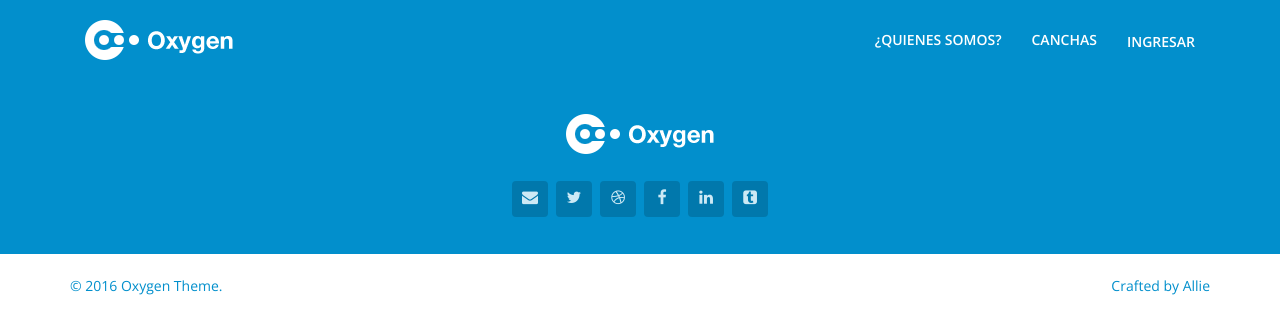
After one commit to Linkunder/dsi, a PHP site: page /Vista/recintos.php in a window 1280 px wide. The commit adds this page. Shown: the top 334 px of the page. Run offline with PHP 8.4, Linux system fonts and the light colour scheme; some libraries are stand-ins or nearby versions.

Commit message:
Hay que arreglar el header
jajaj no lo ahre ahora porque hare otras cosas

```diff
--- /dev/null
+++ b/Vista/header.php
@@ -0,0 +1,71 @@
+<!DOCTYPE html>
+<html lang="en">
+<head>
+  <meta charset="utf-8">
+  <meta name="viewport" content="width=device-width, initial-scale=1.0">
+  <meta name="description" content="">
+  <meta name="author" content="">
+  <title>MatchDay | A jugar!</title>
+  <link href="css/bootstrap.min.css" rel="stylesheet">
+  <link href="css/animate.min.css" rel="stylesheet">
+  <link href="css/font-awesome.min.css" rel="stylesheet">
+  <link href="css/lightbox.css" rel="stylesheet">
+  <link href="css/main.css" rel="stylesheet">
+  <link id="css-preset" href="css/presets/preset1.css" rel="stylesheet">
+  <link href="css/responsive.css" rel="stylesheet">
+
+  <!--[if lt IE 9]>
+    <script src="js/html5shiv.js"></script>
+    <script src="js/respond.min.js"></script>
+  <![endif]-->
+
+  <link href='http://fonts.googleapis.com/css?family=Open+Sans:300,400,600,700' rel='stylesheet' type='text/css'>
+  <link rel="shortcut icon" href="images/soccer.ico">
+</head><!--/head-->
+
+<body>
+
+  <!-- Inicio Header -->
+
+  <header id="home">
+    <div class="main-nav">
+      <div class="container">
+        <div class="navbar-header">
+          <button type="button" class="navbar-toggle" data-toggle="collapse" data-target=".navbar-collapse">
+            <span class="sr-only">Toggle navigation</span>
+            <span class="icon-bar"></span>
+            <span class="icon-bar"></span>
+            <span class="icon-bar"></span>
+          </button>
+          <a class="navbar-brand" href="index.html">
+            <h1><img class="img-responsive" src="images/logo.png" alt="logo"></h1>
+          </a>
+        </div>
+        <div class="collapse navbar-collapse">
+          <ul class="nav navbar-nav navbar-right">
+            <li class="scroll"><a href="quienesSomos.php">¿Quienes somos?</a></li>
+            <li class="scroll"><a href="recintos.php">Canchas</a></li>
+            <ul class="nav pull-right">
+              <li class="dropdown" id="menuLogin">
+                <a class="dropdown-toggle" href="#" data-toggle="dropdown" id="navLogin">Ingresar</a>
+                <div class="dropdown-menu" style="padding:2em;">
+                  <form class="form" id="formLogin" action="inicioJugador.php" method="post">
+                    <label class="design-label">¿TIENES CUENTA?</label>
+                    <input name="username" id="username" type="text" placeholder="Nickname o mail">
+                    <input name="password" id="password" type="password" placeholder="Password"><br>
+                    <button type="submit" class="design-button">INICIAR SESION</button>
+                  </form>
+                   <form class="form" id="formLogin" action="formularioRegistro.php" method="post">
+                    <li role="separator" class="divider"></li>
+                    <label class="design-label">¿ERES NUEVO EN MATCH DAY?</label>
+                    <button type="submit" class="design-button">REGISTRATE</button>
+                  </form>
+                </div>
+              </li>
+            </ul>
+          </ul>
+        </div>
+      </div>
+    </div><!--/#main-nav-->
+
+  </header><!-- /Fin Header -->
--- a/Vista/index.html
+++ b/Vista/index.php
@@ -51,7 +51,7 @@
             <h1 class="animated fadeInLeftBig">Organiza un <span>Tercer Tiempo</span></h1>
             <p class="animated fadeInRightBig">¿Celebrar el triunfo? ¿Olvidar la derrota?
               <br/>Da igual el motivo! En MatchDay te recomendamos los mejores lugares</p>
-            <a data-scroll class="btn btn-start animated fadeInUpBig" href="#services">Empezar</a>
+            <a data-scroll class="btn btn-start animated fadeInUpBig" href="quienesSomos.php">Empezar</a>
           </div>
         </div>
       </div>
@@ -86,6 +86,9 @@
       </div>
     </div><!--/#main-nav-->
   </header><!--/#home-->
+
+
+
   <section id="services">
     <div class="container">
       <div class="heading wow fadeInUp" data-wow-duration="1000ms" data-wow-delay="300ms">
--- /dev/null
+++ b/Vista/recintos.php
@@ -0,0 +1,59 @@
+<?php include('header.php'); ?>
+
+<!-- Aqui empieza la pagina -->
+
+
+
+
+
+<!-- /Aqui termina la pagina -->
+
+
+
+  <footer id="footer">
+    <div class="footer-top wow fadeInUp" data-wow-duration="1000ms" data-wow-delay="300ms">
+      <div class="container text-center">
+        <div class="footer-logo">
+          <a href="index.html"><img class="img-responsive" src="images/logo.png" alt=""></a>
+        </div>
+        <div class="social-icons">
+          <ul>
+            <li><a class="envelope" href="#"><i class="fa fa-envelope"></i></a></li>
+            <li><a class="twitter" href="#"><i class="fa fa-twitter"></i></a></li>
+            <li><a class="dribbble" href="#"><i class="fa fa-dribbble"></i></a></li>
+            <li><a class="facebook" href="#"><i class="fa fa-facebook"></i></a></li>
+            <li><a class="linkedin" href="#"><i class="fa fa-linkedin"></i></a></li>
+            <li><a class="tumblr" href="#"><i class="fa fa-tumblr-square"></i></a></li>
+          </ul>
+        </div>
+      </div>
+    </div>
+    <div class="footer-bottom">
+      <div class="container">
+        <div class="row">
+          <div class="col-sm-6">
+            <p>&copy; 2016 Oxygen Theme.</p>
+          </div>
+          <div class="col-sm-6">
+            <p class="pull-right">Crafted by <a href="http://designscrazed.org/">Allie</a></p>
+          </div>
+        </div>
+      </div>
+    </div>
+  </footer>
+
+  <script type="text/javascript" src="js/jquery.js"></script>
+  <script type="text/javascript" src="js/bootstrap.min.js"></script>
+  <script type="text/javascript" src="http://maps.google.com/maps/api/js?sensor=true"></script>
+  <script type="text/javascript" src="js/jquery.inview.min.js"></script>
+  <script type="text/javascript" src="js/wow.min.js"></script>
+  <script type="text/javascript" src="js/mousescroll.js"></script>
+  <script type="text/javascript" src="js/smoothscroll.js"></script>
+  <script type="text/javascript" src="js/jquery.countTo.js"></script>
+  <script type="text/javascript" src="js/lightbox.min.js"></script>
+  <script type="text/javascript" src="js/main.js"></script>
+
+  <script src="js/fileinput.min.js" type="text/javascript"></script>
+
+</body>
+</html>
--- a/index.html
+++ b/index.html
@@ -1,7 +1,7 @@
 <html>
 <head>
 <title>Index fuera</title>
-<META http-equiv="refresh" content="0;URL=VISTA/pruebaUsuario.php">
+<META http-equiv="refresh" content="0;URL=VISTA/quienesSomos.php">
 </head>
 <body>
 </body>
```
